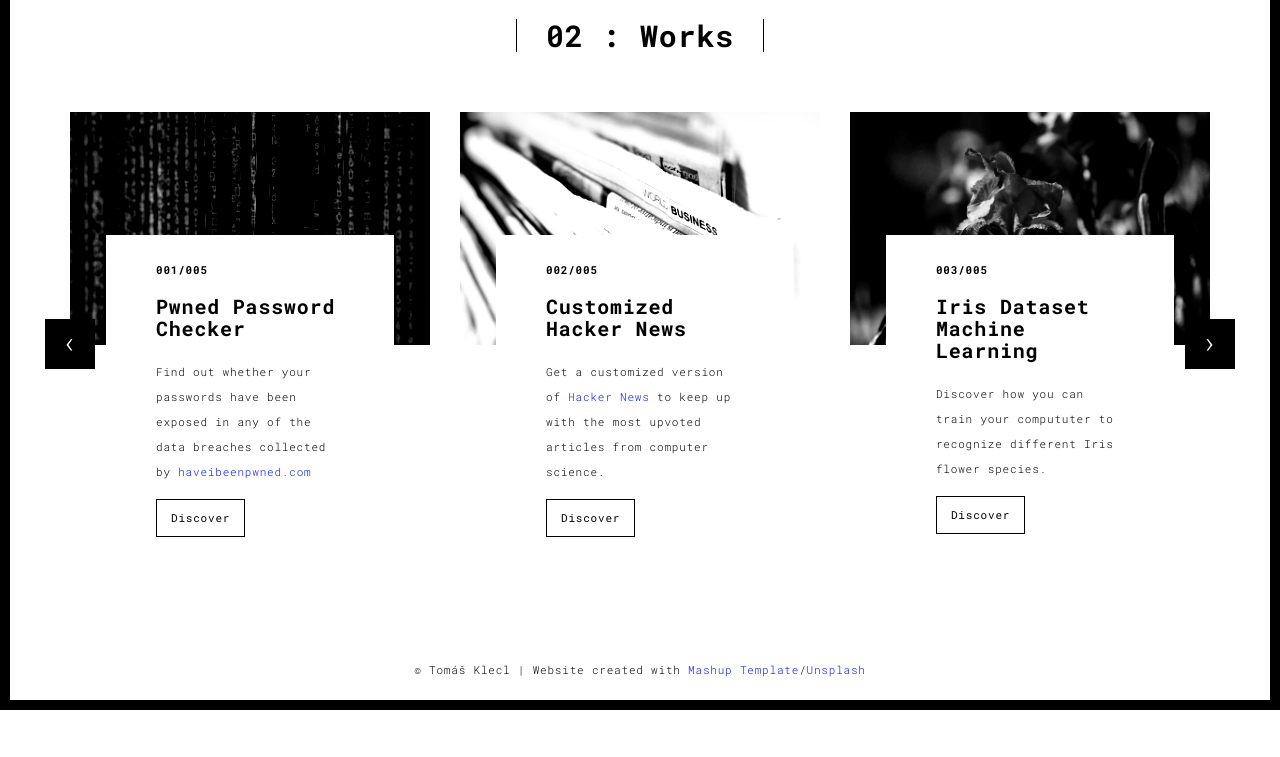
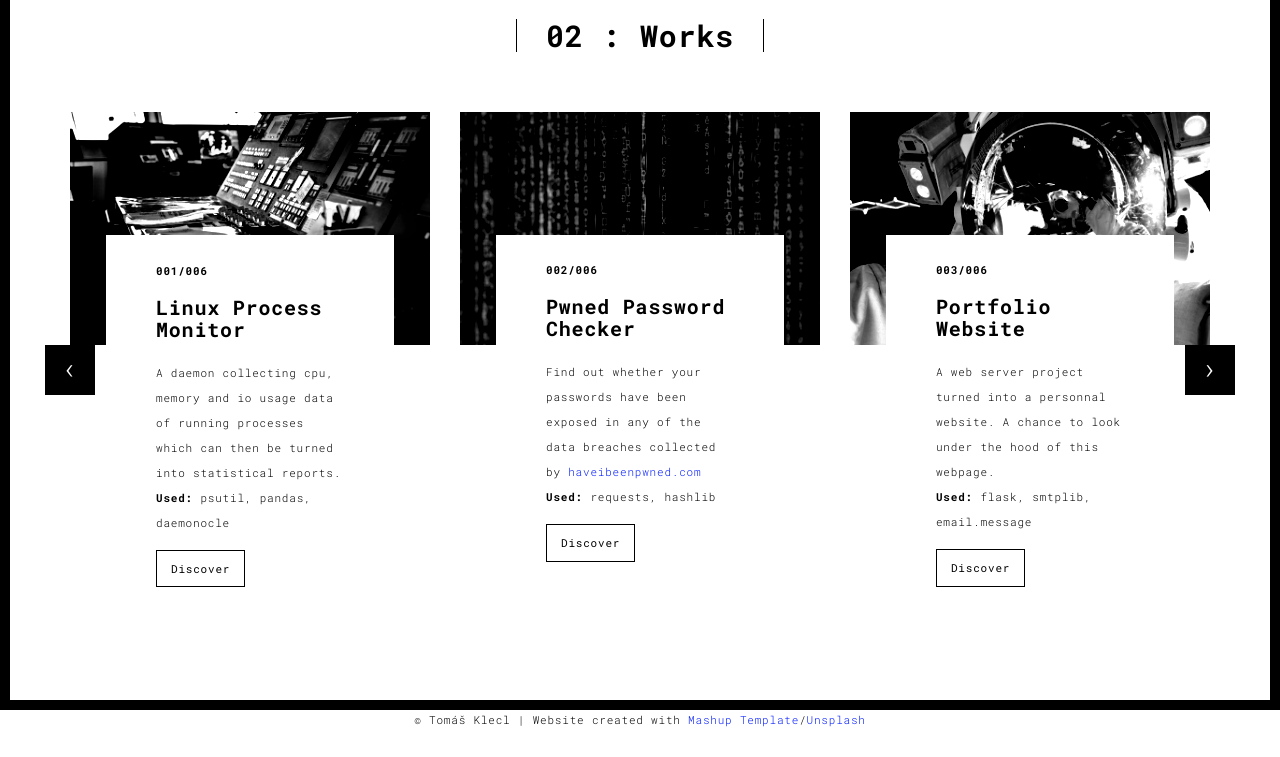
Before and after one commit to tomas-klecl/ZTM_portfolio_web, a Flask app: page /works.html in a window 1280 px wide. Shown: the part 90-847 px from the top of the page. Before the commit the page ends 800 px from the top, so only its background shows below. Run offline with Flask 2, Linux system fonts and the light colour scheme; some libraries are stand-ins or nearby versions.

Commit message:
new project added, changes in About page text

```diff
--- a/templates/works.html
+++ b/templates/works.html
@@ -68,40 +68,38 @@
             <div class="item active">
                 <div class="row">
                   <div class="col-sm-4">
-
-                      <a href="https://github.com/tomas-klecl/ZTM_Pwned_password_checker" title="" class="black-image-project-hover">
+                    <a href="https://github.com/tomas-klecl/Linux_process_monitor" class="black-image-project-hover">
+                      <img src="./static/assets/images/ibrahim-boran-iYkqHp5cGQ4-unsplash.jpg" alt="Image" class="img-responsive">
+                    </a>
+                    <div class="card-container">
+                      <h4>001/006</h4>
+                      <h3>Linux Process Monitor</h3>
+                      <p>A daemon collecting cpu, memory and io usage data of running processes which can then be turned into statistical reports.<br><b>Used:</b> psutil, pandas, daemonocle</p>
+                      <a href="https://github.com/tomas-klecl/Linux_process_monitor" class="btn btn-default">Discover</a>
+                    </div>
+                  </div>
+                  <div class="col-sm-4">
+                    <a href="https://github.com/tomas-klecl/Pwned_password_checker" title="" class="black-image-project-hover">
                       <img src="./static/assets/images/markus-spiske-iar-afB0QQw-unsplash.jpg" alt="" class="img-responsive">
                     </a>
                     <div class="card-container card-container-lg">
-                        <h4>001/005</h4>
+                      <h4>002/006</h4>
                       <h3>Pwned Password Checker</h3>
-                        <p>Find out whether your passwords have been exposed in any of the data breaches collected by <a href="https://haveibeenpwned.com/">haveibeenpwned.com</a></p>
-                        <a href="https://github.com/tomas-klecl/ZTM_Pwned_password_checker" title="" class="btn btn-default">Discover</a>
+                      <p>Find out whether your passwords have been exposed in any of the data breaches collected by <a href="https://haveibeenpwned.com/">haveibeenpwned.com</a><br><b>Used:</b> requests, hashlib</p>
+                      <a href="https://github.com/tomas-klecl/Pwned_password_checker" title="" class="btn btn-default">Discover</a>
                     </div>
                   </div>
                   <div class="col-sm-4">
-                      <a href="https://github.com/tomas-klecl/ZTM_Hackernews_data_scraping" title="" class="black-image-project-hover">
-                        <img src="./static/assets/images/absolutvision-WYd_PkCa1BY-unsplash.jpg" alt="" class="img-responsive">
+                    <a href="https://github.com/tomas-klecl/portfolio_web" class="black-image-project-hover">
+                      <img src="./static/assets/images/nasa-5e9CmF-Ge9Y-unsplash.jpg" alt="Image" class="img-responsive">
                     </a>
-                      <div class="card-container card-container-lg">
-                        <h4>002/005</h4>
-                        <h3>Customized Hacker News</h3>
-                        <p>Get a customized version of <a href="https://news.ycombinator.com/">Hacker News</a> to keep up with the most upvoted articles from computer science.</p>
-                        <a href="https://github.com/tomas-klecl/ZTM_Hackernews_data_scraping" title="" class="btn btn-default">Discover</a>
+                    <div class="card-container">
+                      <h4>003/006</h4>
+                      <h3>Portfolio Website</h3>
+                      <p>A web server project turned into a personnal website. A chance to look under the hood of this webpage.<br><b>Used:</b> flask, smtplib, email.message</p>
+                      <a href="https://github.com/tomas-klecl/portfolio_web" class="btn btn-default">Discover</a>
                     </div>
                   </div>
-                    <div class="col-sm-4">
-                      <a href="https://github.com/tomas-klecl/ZTM_Iris_dataset_ML" title="" class="black-image-project-hover">
-                        <img src="./static/assets/images/cristina-taranovici-Dh5tuOXLF4c-unsplash.jpg" alt="" class="img-responsive">
-                      </a>
-                      <div class="card-container card-container-lg">
-                        <h4>003/005</h4>
-                        <h3>Iris Dataset Machine Learning</h3>
-                        <p>Discover how you can train your compututer to recognize different Iris flower species. </p>
-                        <a href="https://github.com/tomas-klecl/ZTM_Iris_dataset_ML" title="" class="btn btn-default">Discover</a>
-                      </div>
-                    </div>
-
                 </div>
                 <!--/row-->
             </div>
@@ -109,40 +107,38 @@
             <div class="item">
                 <div class="row">
                   <div class="col-sm-4">
-                    <a href="https://github.com/tomas-klecl/ZTM_guessing_game" class="black-image-project-hover">
+                    <a href="https://github.com/tomas-klecl/Iris_dataset_ML/blob/main/Iris_dataset.ipynb" title="" class="black-image-project-hover">
+                      <img src="./static/assets/images/cristina-taranovici-Dh5tuOXLF4c-unsplash.jpg" alt="" class="img-responsive">
+                    </a>
+                    <div class="card-container card-container-lg">
+                      <h4>004/006</h4>
+                      <h3>Iris Dataset Machine Learning</h3>
+                      <p>Discover how you can train your compututer to recognize different Iris flower species.<br><b>Used:</b> sklearn, Jupyter Notebook</p>
+                      <a href="https://github.com/tomas-klecl/Iris_dataset_ML/blob/main/Iris_dataset.ipynb" title="" class="btn btn-default">Discover</a>
+                    </div>
+                  </div>
+                  <div class="col-sm-4">
+                    <a href="https://github.com/tomas-klecl/Hackernews_story_scraper" title="" class="black-image-project-hover">
+                      <img src="./static/assets/images/absolutvision-WYd_PkCa1BY-unsplash.jpg" alt="" class="img-responsive">
+                    </a>
+                    <div class="card-container card-container-lg">
+                      <h4>005/006</h4>
+                      <h3>Hacker News Story Scraper</h3>
+                      <p>Get a customized version of <a href="https://news.ycombinator.com/">Hacker News</a> to keep up with the most upvoted articles from computer science.<br><b>Used:</b> beautiful soup</p>
+                      <a href="https://github.com/tomas-klecl/Hackernews_story_scraper" title="" class="btn btn-default">Discover</a>
+                    </div>
+                  </div>
+                  <div class="col-sm-4">
+                    <a href="https://github.com/tomas-klecl/guess_a_number" class="black-image-project-hover">
                       <img src="./static/assets/images/jonathan-petersson-a6N685qLsHQ-unsplash.jpg" alt="Image" class="img-responsive">
                     </a>
                     <div class="card-container">
-                      <h4>004/005</h4>
-                      <h3>Guessing game</h3>
-                      <p>A simple number guessing game enhanced with function testing. Give it a go if you're feeling playful!</p>
-                      <a href="https://github.com/tomas-klecl/ZTM_guessing_game" class="btn btn-default">Discover</a>
+                      <h4>006/006</h4>
+                      <h3>Guess a Number</h3>
+                      <p>A simple number guessing game enhanced with function testing. Kept mainly for <a href="https://www.udemy.com/course/complete-python-developer-zero-to-mastery/">ZTM course</a> nostalgia reasons.<br><b>Used:</b> unittest</p>
+                      <a href="https://github.com/tomas-klecl/guess_a_number" class="btn btn-default">Discover</a>
                     </div>
                   </div>
-                   <div class="col-sm-4">
-                      <a href="https://github.com/tomas-klecl/ZTM_portfolio_web" class="black-image-project-hover">
-                        <img src="./static/assets/images/nasa-5e9CmF-Ge9Y-unsplash.jpg" alt="Image" class="img-responsive">
-                      </a>
-                      <div class="card-container">
-                        <h4>005/005</h4>
-                        <h3>Portfolio Website</h3>
-                        <p>A web server project turned into a personnal website. A chance to look under the hood of this webpage.</p>
-                        <a href="https://github.com/tomas-klecl/ZTM_portfolio_web" class="btn btn-default">Discover</a>
-                      </div>
-                    </div>
-                    <!--
-                    <div class="col-sm-4">
-                      <a href="./work.html" class="black-image-project-hover">
-                        <img src="./static/assets/images/work03-hover.jpg" alt="Image" class="img-responsive">
-                      </a>
-                      <div class="card-container">
-                        <h4>006/006</h4>
-                        <h3>Vivamus vestibulum</h3>
-                        <p>Fusce sed hendrerit augue, a rhoncus velit. In non lorem mattis, tempor sem sit amet.</p>
-                        <a href="./work.html" class="btn btn-default">Discover</a>
-                      </div>
-                    </div>-->
-
                 </div>
                 <!--/row-->
             </div>
```
Also changed, not shown: templates/about.html (+11 -18 lines), static/assets/images/ibrahim-boran-iYkqHp5cGQ4-unsplash.jpg (added). Lines whose indentation alone changed are shown as unchanged.
